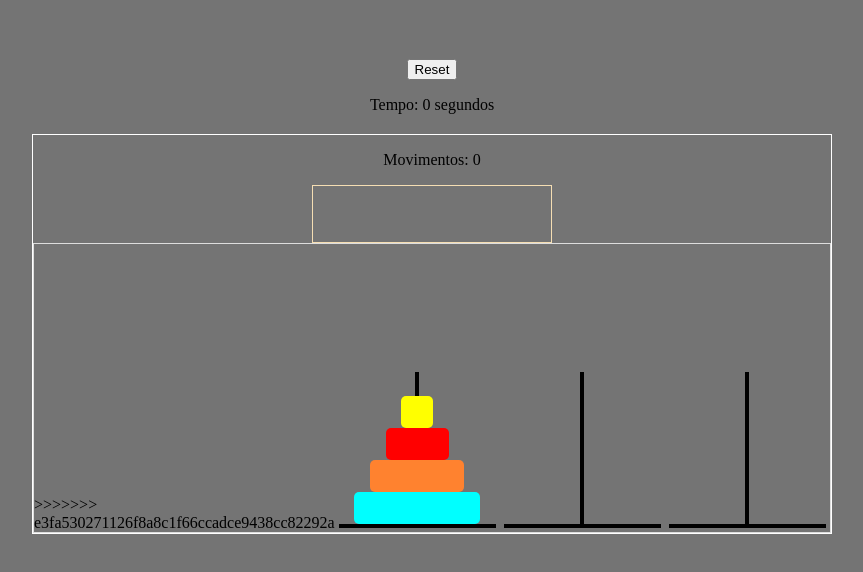
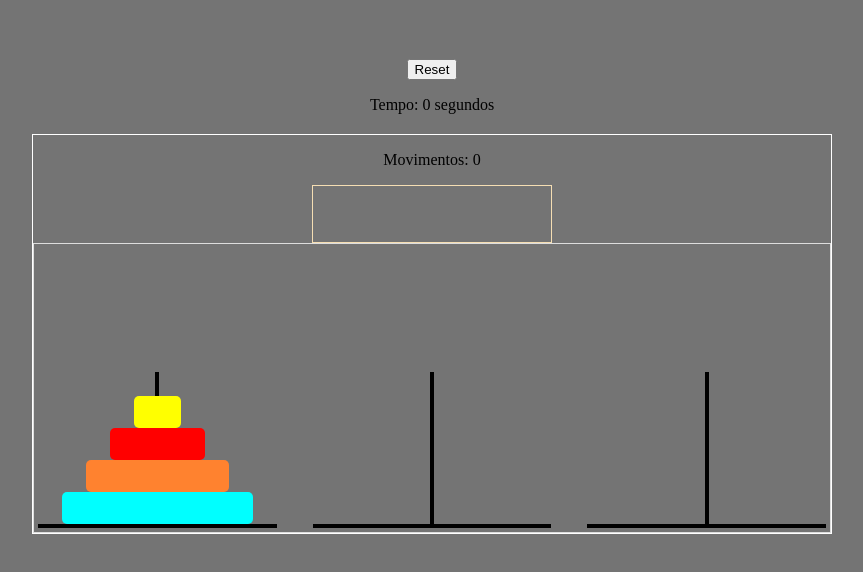
Before and after one commit to gustavopnunes/torre-de-hanoi, a plain HTML site: page index.html in a window 1280 px wide. Shown: the part 102-674 px from the top of the page, without its empty margins (208-1071 px from the left). Drawn offline with Linux system fonts and the light colour scheme.

Commit message:
cleaning code

```diff
--- a/index.html
+++ b/index.html
@@ -15,19 +15,6 @@
         <div class="top-space"></div>
 
         <div class="towers">
-            <!-- <div class="tower left-tower">
-                <div class="disk disk1"></div>
-                <div class="disk disk2"></div>
-                <div class="disk disk3"></div>
-                <div class="disk disk4"></div>
-            </div>
-<<<<<<< HEAD
-            <div class="tower middle-tower"></div>
-            <div class="tower right-tower"></div>
-=======
-            <div class="tower middle-tower" id = "tower1"></div>
-            <div class="tower right-tower"></div> -->
->>>>>>> e3fa530271126f8a8c1f66ccadce9438cc82292a
         </div>
     </div>
     <script src="script.js"></script>
--- a/script.js
+++ b/script.js
@@ -2,10 +2,9 @@ let topSpace = document.querySelector(".top-space");
 const moveCount = document.querySelector('#moves');
 const resetBtn = document.querySelector('button');
 const timer = document.querySelector('.timer');
-let topSpaceFilled = false; //variavel de checagem do espaço de cima, inicia em false (espaco vazio)
+let topSpaceFilled = false; // variavel de checagem do espaço de cima, inicia em false (espaco vazio)
 let itsStarting = true; // variavel checagem inicio timer
 let selectedDisk = undefined;
-const disks = document.querySelectorAll(".disk");
 
 // Criar as torres e discos usando DOM: precisa ficar no topo para os events serem aplicados nos itens criados;
 const criaGameDesign = () => {
@@ -20,14 +19,15 @@ const criaGameDesign = () => {
     for (let i = 1; i < 5; i++){
         const createDisk = document.createElement('div');
         const towerLeft = document.querySelector('.left-tower');
-        createDisk.classList.add('disk');
-        createDisk.classList.add(`disk${i}`);
+        createDisk.classList.add("disk", `disk${i}`);
+        // createDisk.classList.add(`disk${i}`);
         towerLeft.appendChild(createDisk);
-
     }
 }
+
 //Chama função de criação do jogo:
 criaGameDesign();
+const disks = document.querySelectorAll(".disk");
 
 // adiciona listener pra cada torre
 document.querySelectorAll(".tower").forEach(item => {
@@ -67,12 +67,13 @@ const moveDisk = (tower, disk) => {
 }
 
 // comparar tamanhos
-const validateMove = (top, fit) => { //verifica os tamanhos e retorna falso para não entrar no if, se for true o if encerra ação
+const validateMove = (top, fit) => { // verifica os tamanhos e retorna falso para não entrar no if, se for true o if encerra ação
     if (fit == null){
         return false;
     }
     return top.clientWidth > fit.clientWidth;
 }
+
 // Verificador de vitória
 const verifyVictory = () => {
     const lastTower = document.querySelector('.right-tower');
@@ -80,8 +81,8 @@ const verifyVictory = () => {
         console.log('Vitória');
         window.clearInterval(startingTimer);
     }
+}
 
-}
 //Reset
 const resetAll = () => {
     moveCount.textContent = 0;
@@ -89,15 +90,8 @@ const resetAll = () => {
     window.clearInterval(startingTimer);
     topSpaceFilled = false;
     itsStarting = true;
-    // let disk1 = document.querySelector('.disk1');
-    // let disk2 = document.querySelector('.disk2');
-    // let disk3 = document.querySelector('.disk3');
-    // let disk4 = document.querySelector('.disk4');
     document.querySelector('.left-tower').append(disks[0], disks[1], disks[2], disks[3]);
-    // document.querySelector('.left-tower').appendChild(disk2);
-    // document.querySelector('.left-tower').appendChild(disk3);
-    // document.querySelector('.left-tower').appendChild(disk4);
 }
 resetBtn.addEventListener('click', () => {
     resetAll();
-})
+});
```
